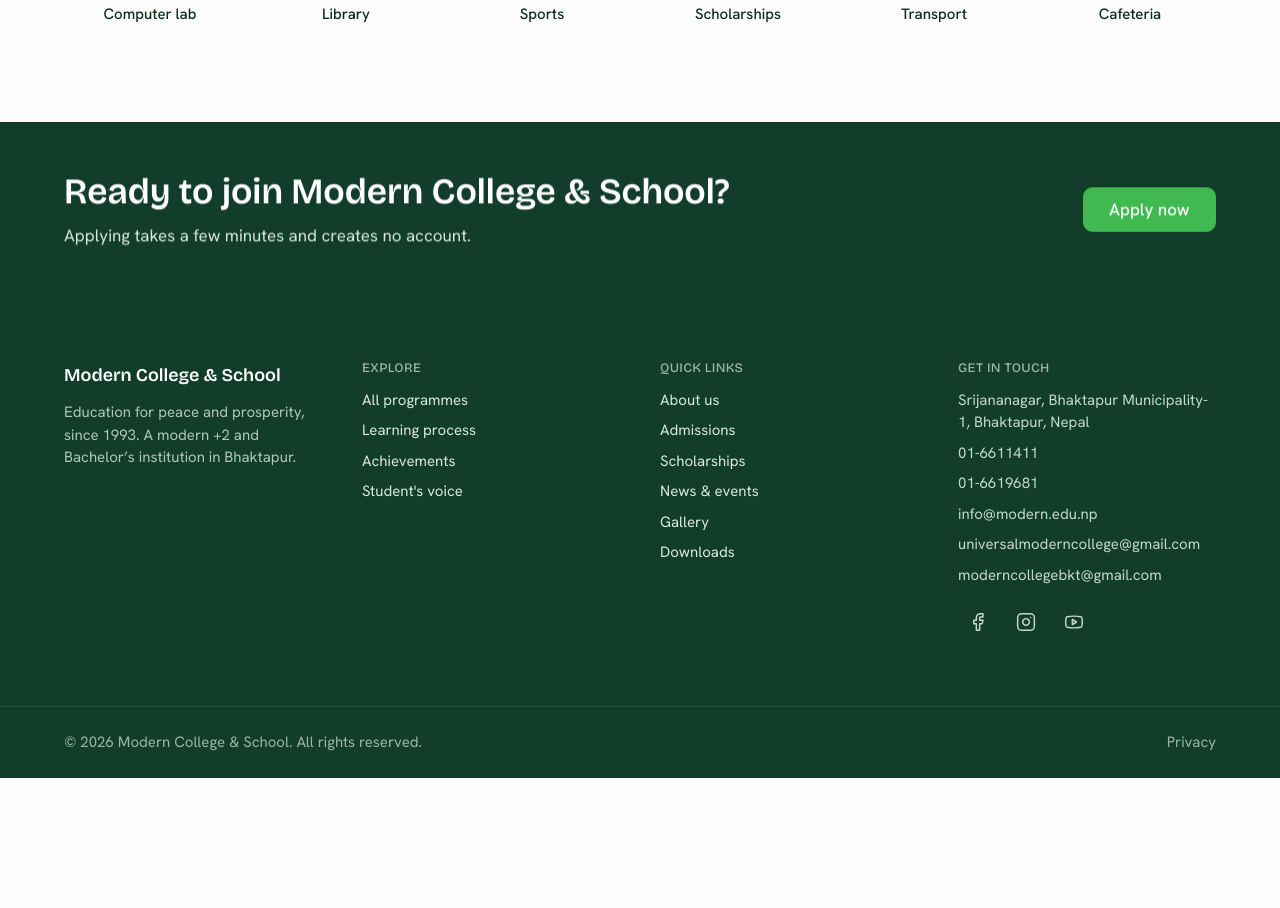
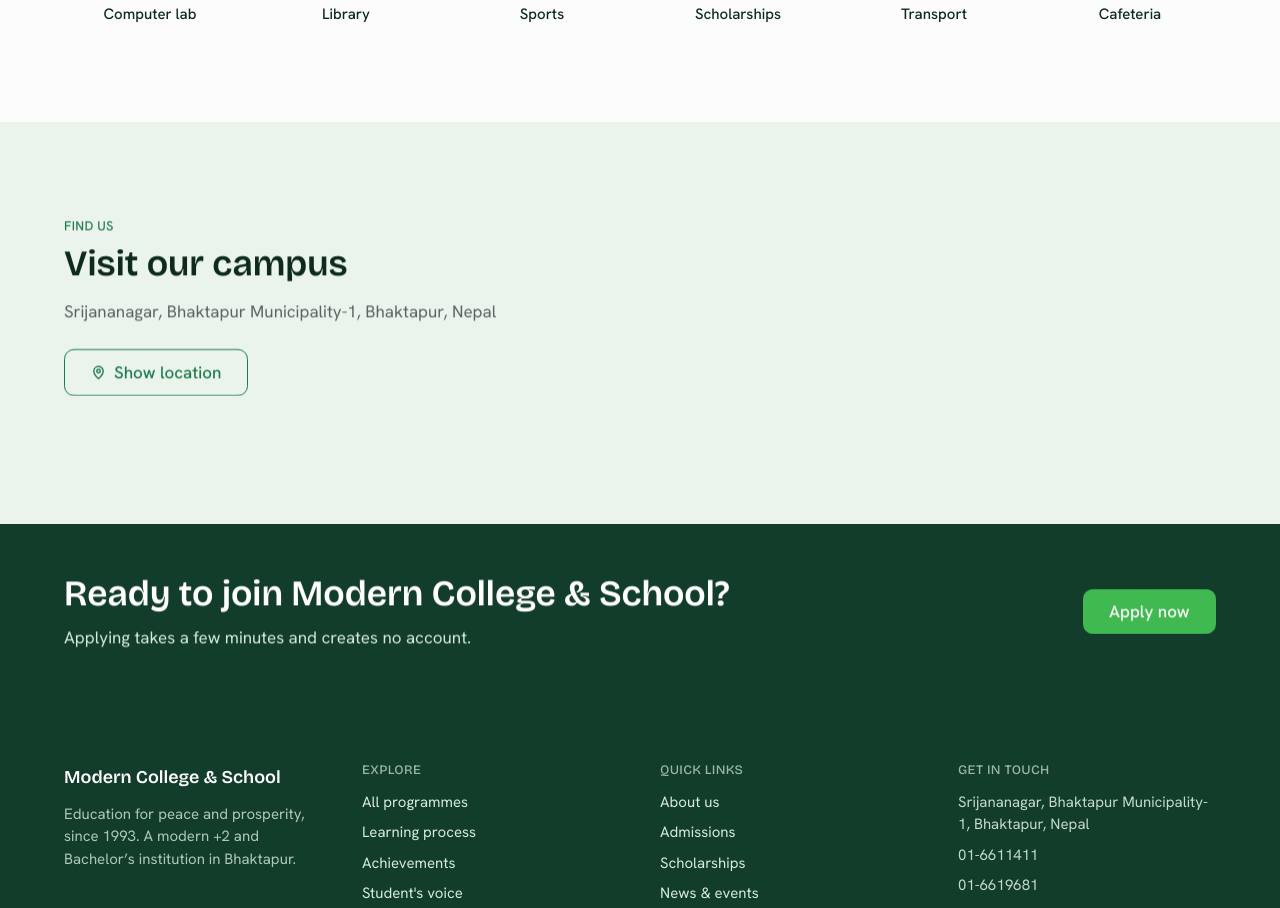
Before and after one commit to modernschool301-create/modern_college_school_site, a Next.js app: page / in a window 1280 px wide. Shown: the part 2620-3528 px from the top of the page. Before the commit the page ends 3398 px from the top, so only its background shows below. Built offline with nearby package versions, Linux system fonts and the light colour scheme; no server answers; the database is empty.

Commit message:
toggleable "Find us" map section to the homepage

```diff
--- a/app/(public)/page.tsx
+++ b/app/(public)/page.tsx
@@ -5,6 +5,7 @@ import { ThreeBenefits } from '@/components/home/three-benefits';
 import { VoicePreview } from '@/components/home/voice-preview';
 import { ProgrammesOverview } from '@/components/home/programmes-overview';
 import { FeaturesStrip } from '@/components/home/features-strip';
+import { LocationMap } from '@/components/home/location-map';
 import { NewsTeaser } from '@/components/home/news-teaser';
 import { ClosingCTA } from '@/components/home/closing-cta';
 import { StickyApplyCta } from '@/components/home/sticky-apply-cta';
@@ -53,6 +54,7 @@ export default async function HomePage() {
             Voice           paper
             News            forest  ← the dark, contrasting break in the page
             Facilities      paper   ← clean and quiet after it
+            LocationMap     mist
             ClosingCTA      forest
           Leadership renders NOTHING at zero published rows, which would put
           forest (hero) next to paper (benefits) — still distinct, so the
@@ -68,6 +70,7 @@ export default async function HomePage() {
       <VoicePreview />
       <NewsTeaser />
       <FeaturesStrip />
+      <LocationMap />
       <ClosingCTA />
 
       {/* Mobile-only persistent Apply button. */}
--- /dev/null
+++ b/components/home/location-map.tsx
@@ -0,0 +1,147 @@
+'use client';
+
+import { useEffect, useState } from 'react';
+import { Band } from '@/components/band';
+import { Reveal } from '@/components/reveal';
+import { SCHOOL_CONTACT } from '@/lib/contact-details';
+
+// z=17, not 16: in this iframe's wide, short box z=16 spans most of Bhaktapur
+// and the pin lands in an unlabelled block. z=17 puts Shrijananagar, the Aniko
+// Highway and Sallaghari Ground in frame — the landmarks a visitor actually
+// navigates by — without zooming past them.
+const MAP_SRC =
+  'https://www.google.com/maps?q=27.6745078,85.4051265&z=17&output=embed';
+
+const MAP_REGION_ID = 'home-location-map';
+
+// Matches the collapse transition below; the iframe is unmounted once the
+// animation that hides it has finished.
+const COLLAPSE_MS = 300;
+
+// Hand-rolled pin, same approach as the footer socials and the nav chevron —
+// lucide-react is not a dependency and this doesn't justify adding one.
+function PinIcon() {
+  return (
+    <svg
+      aria-hidden="true"
+      viewBox="0 0 16 16"
+      width="15"
+      height="15"
+      fill="none"
+      stroke="currentColor"
+      strokeWidth="1.5"
+      strokeLinecap="round"
+      strokeLinejoin="round"
+      className="shrink-0"
+    >
+      <path d="M8 14.5s5-4.2 5-8a5 5 0 0 0-10 0c0 3.8 5 8 5 8Z" />
+      <circle cx="8" cy="6.5" r="1.9" />
+    </svg>
+  );
+}
+
+export function LocationMap() {
+  const [open, setOpen] = useState(false);
+
+  // `mounted` controls whether the iframe EXISTS; `expanded` controls the
+  // height animation. They are separate because the two have to happen in
+  // sequence — the iframe lands in the DOM at zero height first, then the row
+  // grows — and in the reverse order on close, so the map is still visible
+  // while it collapses.
+  const [mounted, setMounted] = useState(false);
+  const [expanded, setExpanded] = useState(false);
+
+  useEffect(() => {
+    // Read live rather than at mount: a visitor can change the OS setting
+    // between page load and the click.
+    const snap = window.matchMedia('(prefers-reduced-motion: reduce)').matches;
+
+    if (open) {
+      setMounted(true);
+      if (snap) {
+        setExpanded(true);
+        return;
+      }
+      // Two frames: the first lets the iframe paint at 0fr, the second flips
+      // to 1fr so the browser has a start value to animate FROM. One frame is
+      // not enough — React would batch both into the same paint and the row
+      // would jump straight to full height.
+      let inner = 0;
+      const outer = requestAnimationFrame(() => {
+        inner = requestAnimationFrame(() => setExpanded(true));
+      });
+      return () => {
+        cancelAnimationFrame(outer);
+        cancelAnimationFrame(inner);
+      };
+    }
+
+    setExpanded(false);
+    if (snap) {
+      setMounted(false);
+      return;
+    }
+    // A timer, not `transitionend`: if the section is scrolled out of view or
+    // the transition is interrupted, the event may never fire and the iframe
+    // would stay mounted forever.
+    const timer = window.setTimeout(() => setMounted(false), COLLAPSE_MS);
+    return () => window.clearTimeout(timer);
+  }, [open]);
+
+  return (
+    // mist — FeaturesStrip above is paper and ClosingCTA below is forest, so
+    // this keeps the homepage's no-two-adjacent-identical-tones rule intact.
+    <Band tone="mist">
+      <Reveal>
+        <p className="text-eyebrow uppercase tracking-wide text-green-brand">
+          Find us
+        </p>
+        <h2 className="mt-2 max-w-2xl font-display text-h2 text-green-ink">
+          Visit our campus
+        </h2>
+        <p className="mt-3 max-w-xl text-ink-muted">{SCHOOL_CONTACT.address}</p>
+
+        <button
+          type="button"
+          onClick={() => setOpen((wasOpen) => !wasOpen)}
+          aria-expanded={open}
+          aria-controls={MAP_REGION_ID}
+          className="btn-secondary mt-6 gap-2"
+        >
+          <PinIcon />
+          {open ? 'Hide location' : 'Show location'}
+        </button>
+      </Reveal>
+
+      {/* The 0fr → 1fr grid row is what animates; the iframe keeps its own
+          fixed height and is simply clipped. This region stays in the DOM at
+          all times so `aria-controls` always resolves to a real element —
+          only the iframe inside it comes and goes. */}
+      <div
+        id={MAP_REGION_ID}
+        className={[
+          'mt-8 grid transition-[grid-template-rows] duration-300 ease-[var(--ease-soft)] motion-reduce:transition-none',
+          expanded ? 'grid-rows-[1fr]' : 'grid-rows-[0fr]',
+        ].join(' ')}
+      >
+        <div className="min-h-0 overflow-hidden">
+          {mounted ? (
+            <iframe
+              src={MAP_SRC}
+              title={"Map showing Modern College & School's location"}
+              width="100%"
+              height="440"
+              style={{ border: 0 }}
+              loading="lazy"
+              referrerPolicy="no-referrer-when-downgrade"
+              // Slightly shorter on phones so the map doesn't fill the whole
+              // screen when it opens; the height attribute above is the
+              // pre-CSS fallback.
+              className="block h-[400px] w-full rounded-md sm:h-[440px]"
+            />
+          ) : null}
+        </div>
+      </div>
+    </Band>
+  );
+}
```
